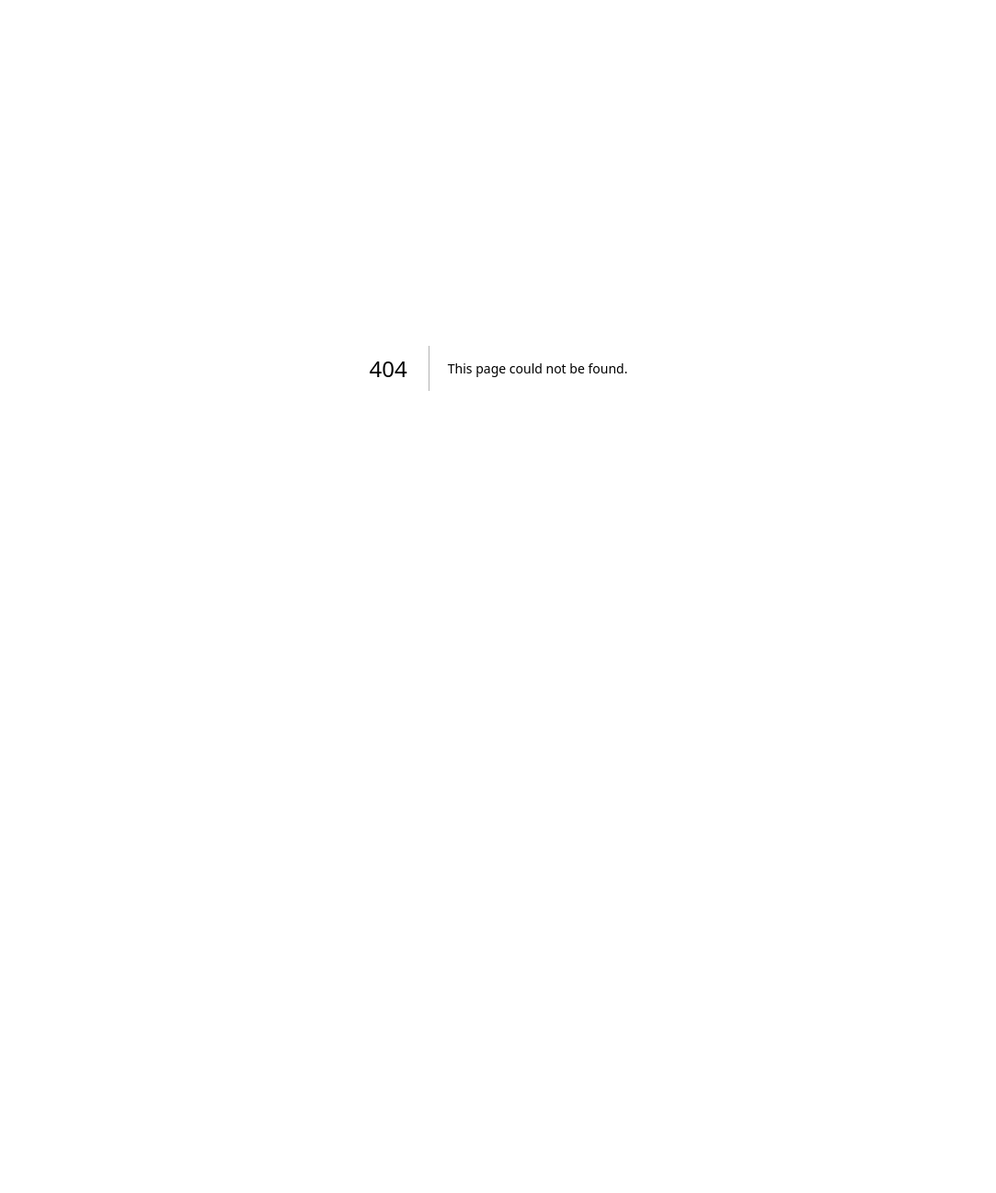
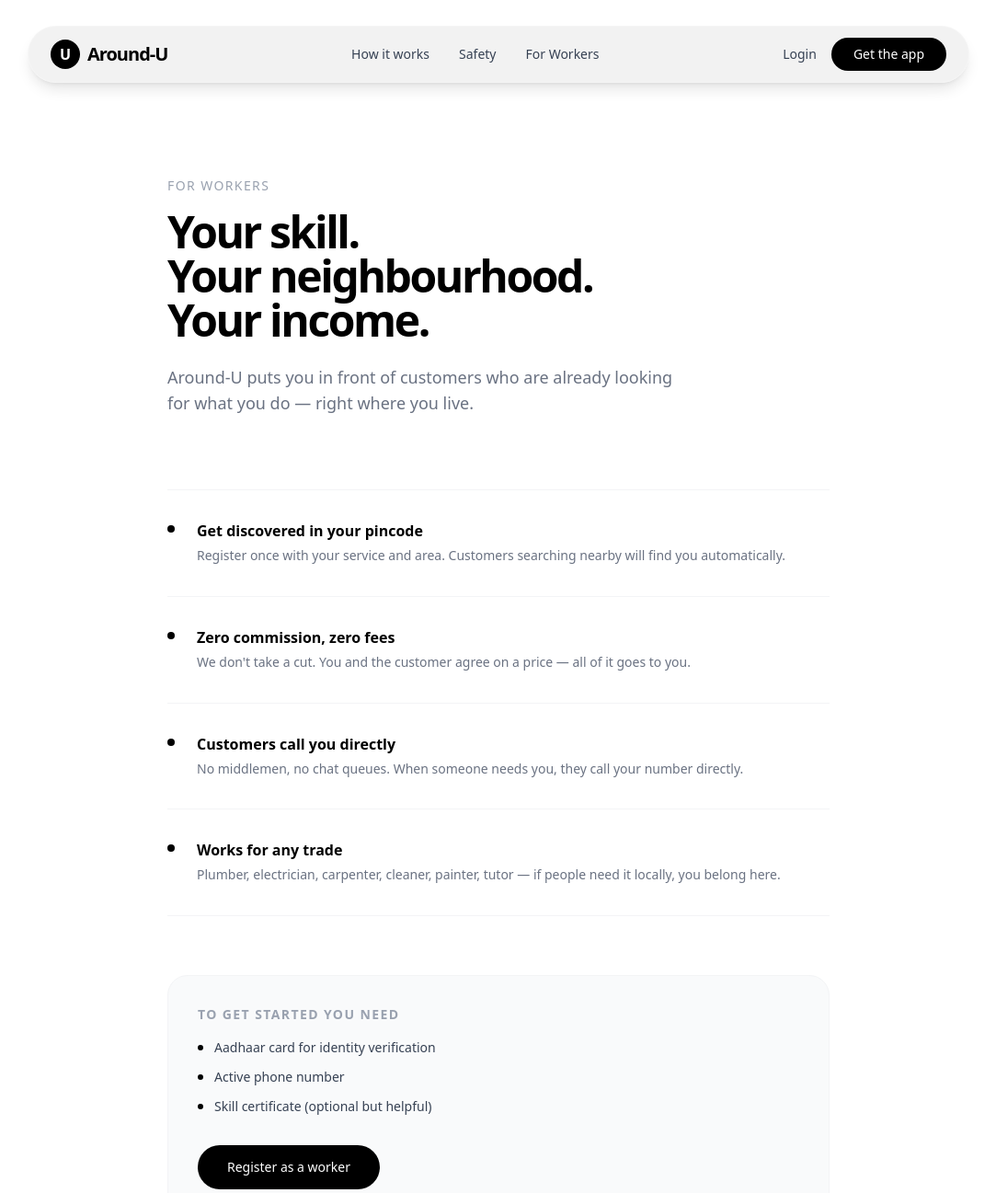
Before and after one commit to mayanksaini18/Around-U, a Next.js app in the folder client/: page /for-workers in a window 1280 px wide. Before the commit this address had no page. Shown: the top 1297 px of the page at 92% size, without its empty margins (98-1181 px from the left). Before the commit the page ends 800 px from the top, so only its background shows below. Built offline with nearby package versions, Linux system fonts and the light colour scheme.

Commit message:
add how-it-works, safety, and for-workers pages with navbar links

```diff
--- /dev/null
+++ b/client/app/for-workers/page.tsx
@@ -0,0 +1,87 @@
+import Link from "next/link";
+import Navbar from "@/components/layout/Navbar";
+import Footer from "@/components/layout/Footer";
+import { Button } from "@/components/ui/button";
+
+const perks = [
+  {
+    title: "Get discovered in your pincode",
+    description:
+      "Register once with your service and area. Customers searching nearby will find you automatically.",
+  },
+  {
+    title: "Zero commission, zero fees",
+    description:
+      "We don't take a cut. You and the customer agree on a price — all of it goes to you.",
+  },
+  {
+    title: "Customers call you directly",
+    description:
+      "No middlemen, no chat queues. When someone needs you, they call your number directly.",
+  },
+  {
+    title: "Works for any trade",
+    description:
+      "Plumber, electrician, carpenter, cleaner, painter, tutor — if people need it locally, you belong here.",
+  },
+];
+
+const requirements = [
+  "Aadhaar card for identity verification",
+  "Active phone number",
+  "Skill certificate (optional but helpful)",
+];
+
+export default function ForWorkersPage() {
+  return (
+    <main className="bg-white min-h-screen">
+      <Navbar />
+
+      <section className="max-w-3xl mx-auto px-6 pt-48 pb-32">
+        <p className="text-sm font-medium text-gray-400 uppercase tracking-widest mb-4">For Workers</p>
+        <h1 className="text-5xl font-black tracking-tighter text-black mb-6">
+          Your skill.<br />Your neighbourhood.<br />Your income.
+        </h1>
+        <p className="text-lg text-gray-500 max-w-xl">
+          Around-U puts you in front of customers who are already looking for what you do — right where you live.
+        </p>
+
+        <div className="mt-20 space-y-0">
+          {perks.map((perk, i) => (
+            <div
+              key={i}
+              className="py-8 border-t border-gray-100 last:border-b flex gap-6 items-start"
+            >
+              <span className="mt-1.5 h-2 w-2 rounded-full bg-black shrink-0" />
+              <div>
+                <h3 className="text-base font-bold text-black mb-1">{perk.title}</h3>
+                <p className="text-sm text-gray-500 leading-relaxed">{perk.description}</p>
+              </div>
+            </div>
+          ))}
+        </div>
+
+        <div className="mt-16 bg-gray-50 rounded-3xl p-8 border border-gray-100">
+          <p className="text-sm font-bold text-gray-400 uppercase tracking-widest mb-4">To get started you need</p>
+          <ul className="space-y-3">
+            {requirements.map((req, i) => (
+              <li key={i} className="flex items-center gap-3 text-sm text-gray-700">
+                <span className="h-1.5 w-1.5 rounded-full bg-black shrink-0" />
+                {req}
+              </li>
+            ))}
+          </ul>
+          <div className="mt-8">
+            <Link href="/partner">
+              <Button className="rounded-full bg-black text-white hover:bg-gray-800 px-8 h-12 text-sm font-medium">
+                Register as a worker
+              </Button>
+            </Link>
+          </div>
+        </div>
+      </section>
+
+      <Footer />
+    </main>
+  );
+}
--- /dev/null
+++ b/client/app/how-it-works/page.tsx
@@ -0,0 +1,66 @@
+import Navbar from "@/components/layout/Navbar";
+import Footer from "@/components/layout/Footer";
+
+const steps = [
+  {
+    number: "01",
+    title: "Search by service & pincode",
+    description:
+      "Type what you need — plumber, electrician, cleaner, tutor — and enter your pincode. That's it.",
+  },
+  {
+    number: "02",
+    title: "See workers near you",
+    description:
+      "We show you verified workers in your neighbourhood, with their service, location, and contact info.",
+  },
+  {
+    number: "03",
+    title: "Call directly",
+    description:
+      "No chat bots, no booking forms. Hit Call Now and speak to the worker directly. Zero middlemen.",
+  },
+  {
+    number: "04",
+    title: "Get the job done",
+    description:
+      "Agree on terms, get the work done. Simple, fast, and local — the way it should be.",
+  },
+];
+
+export default function HowItWorksPage() {
+  return (
+    <main className="bg-white min-h-screen">
+      <Navbar />
+
+      <section className="max-w-3xl mx-auto px-6 pt-48 pb-32">
+        <p className="text-sm font-medium text-gray-400 uppercase tracking-widest mb-4">How it works</p>
+        <h1 className="text-5xl font-black tracking-tighter text-black mb-6">
+          Find local help<br />in under a minute.
+        </h1>
+        <p className="text-lg text-gray-500 max-w-xl">
+          Around-U cuts straight to the point. Search, find, call — no platform fees, no waiting.
+        </p>
+
+        <div className="mt-20 space-y-0">
+          {steps.map((step, i) => (
+            <div
+              key={i}
+              className="flex gap-10 py-10 border-t border-gray-100 last:border-b"
+            >
+              <span className="text-4xl font-black text-gray-100 w-14 shrink-0 pt-1">
+                {step.number}
+              </span>
+              <div>
+                <h3 className="text-xl font-bold text-black mb-2">{step.title}</h3>
+                <p className="text-gray-500 leading-relaxed">{step.description}</p>
+              </div>
+            </div>
+          ))}
+        </div>
+      </section>
+
+      <Footer />
+    </main>
+  );
+}
--- /dev/null
+++ b/client/app/safety/page.tsx
@@ -0,0 +1,64 @@
+import Navbar from "@/components/layout/Navbar";
+import Footer from "@/components/layout/Footer";
+
+const items = [
+  {
+    title: "Aadhaar-verified workers",
+    description:
+      "Every worker on Around-U is verified with a government ID before they appear in any search result.",
+  },
+  {
+    title: "Pincode-based matching",
+    description:
+      "You only see workers who actually operate in your area — no fake listings from across the city.",
+  },
+  {
+    title: "Direct contact, no anonymity",
+    description:
+      "Workers share their real name, phone number, and location. No hidden profiles, no bots.",
+  },
+  {
+    title: "Ratings after every job",
+    description:
+      "Customers rate workers after each job. Consistently low-rated workers are reviewed and removed.",
+  },
+  {
+    title: "No money handled by us",
+    description:
+      "Payments are settled directly between you and the worker — we never touch your money.",
+  },
+  {
+    title: "Report a problem",
+    description:
+      "Something felt off? You can flag any worker and our team will follow up within 24 hours.",
+  },
+];
+
+export default function SafetyPage() {
+  return (
+    <main className="bg-white min-h-screen">
+      <Navbar />
+
+      <section className="max-w-3xl mx-auto px-6 pt-48 pb-32">
+        <p className="text-sm font-medium text-gray-400 uppercase tracking-widest mb-4">Safety</p>
+        <h1 className="text-5xl font-black tracking-tighter text-black mb-6">
+          Real people.<br />Real accountability.
+        </h1>
+        <p className="text-lg text-gray-500 max-w-xl">
+          Around-U is built around trust. Every worker is a real, verified person from your neighbourhood.
+        </p>
+
+        <div className="mt-20 grid grid-cols-1 sm:grid-cols-2 gap-px bg-gray-100 border border-gray-100 rounded-3xl overflow-hidden">
+          {items.map((item, i) => (
+            <div key={i} className="bg-white p-8">
+              <h3 className="text-base font-bold text-black mb-2">{item.title}</h3>
+              <p className="text-sm text-gray-500 leading-relaxed">{item.description}</p>
+            </div>
+          ))}
+        </div>
+      </section>
+
+      <Footer />
+    </main>
+  );
+}
--- a/client/components/layout/Navbar.tsx
+++ b/client/components/layout/Navbar.tsx
@@ -14,17 +14,20 @@
 
         {/* Center Links (Desktop) */}
         <div className="hidden md:flex items-center gap-8 text-sm font-medium text-gray-700">
-          <Link href="#" className="hover:text-black transition-colors">How it works</Link>
-          <Link href="#" className="hover:text-black transition-colors">Safety</Link>
-          <Link href="#" className="hover:text-black transition-colors">For Workers</Link>
+          <Link href="/how-it-works" className="hover:text-black transition-colors">How it works</Link>
+          <Link href="/safety" className="hover:text-black transition-colors">Safety</Link>
+          <Link href="/for-workers" className="hover:text-black transition-colors">For Workers</Link>
         </div>
 
         {/* CTA */}
         <div className="flex items-center gap-4">
            <Link href="#" className="text-sm font-medium text-gray-700 hover:text-black hidden sm:block">Login</Link>
-           <Button className="rounded-full bg-black text-white hover:bg-gray-800 px-6">
+          <Link href="https://expo.dev/accounts/mayank0416/projects/app/builds/d2035ed5-a617-4190-a6e3-d0b5c78eafca" >
+          <Button className="rounded-full bg-black text-white hover:bg-gray-800 px-6">
              Get the app
            </Button>
+          </Link>
+
         </div>
       </nav>
     </div>
```
